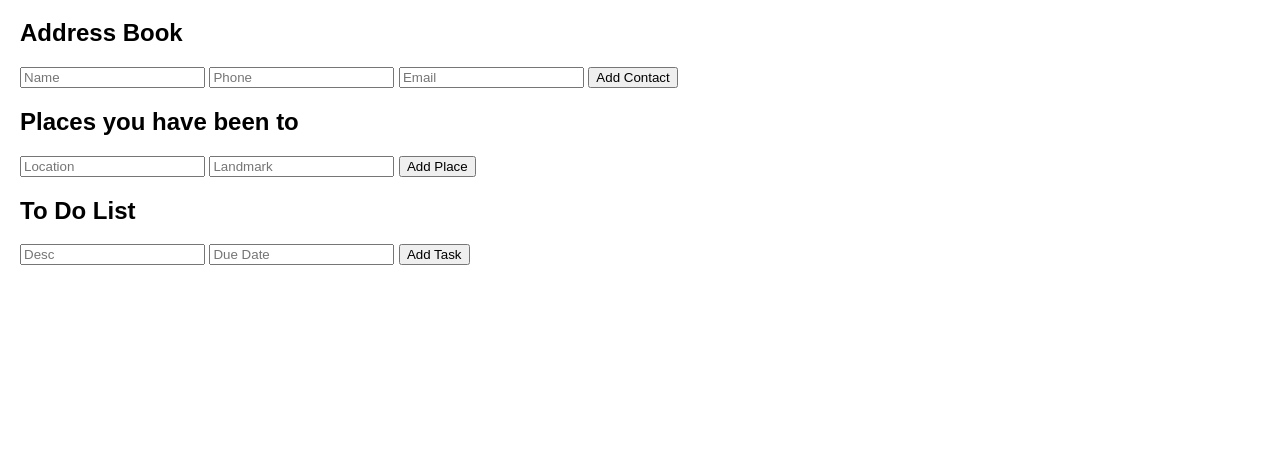
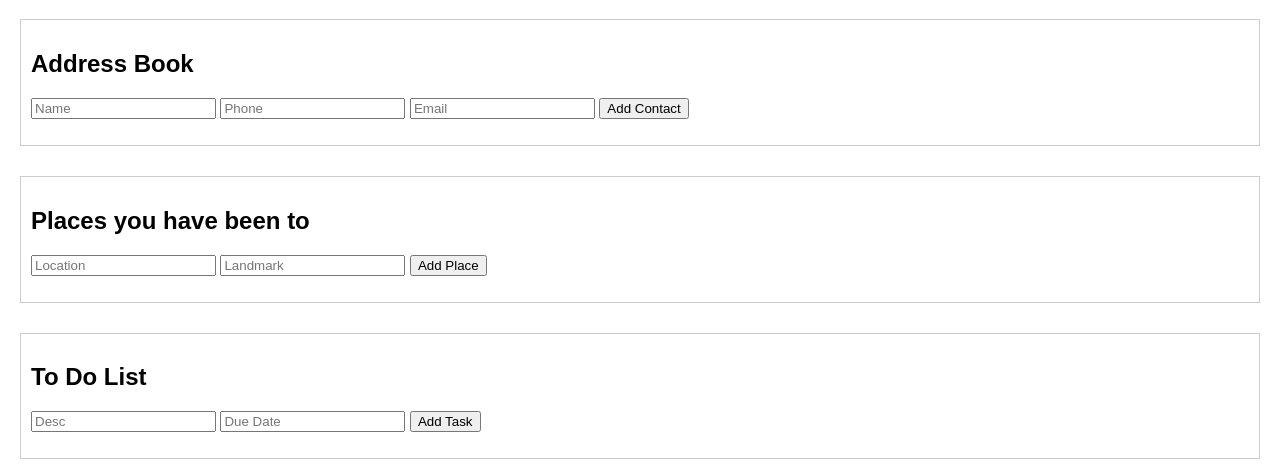
Before and after one commit to nobuyanzi07-cell/visited-places, a plain HTML site: page index.html in a window 1280 px wide. Shown: the part 61-532 px from the top of the page. Drawn offline with Linux system fonts and the light colour scheme.

Commit message:
feat(style.css): Section styling Creation starting header styling

```diff
--- a/styles.css
+++ b/styles.css
@@ -3,3 +3,12 @@ body {
     font-family: Arial, sans-serif;
     margin: 20px;
 }
+
+/*Section Styling*/
+section {
+    margin-bottom: 30px;
+    padding: 10px;
+    border: 1px solid #ccc;
+}
+
+/*Heading Styling*/
```
